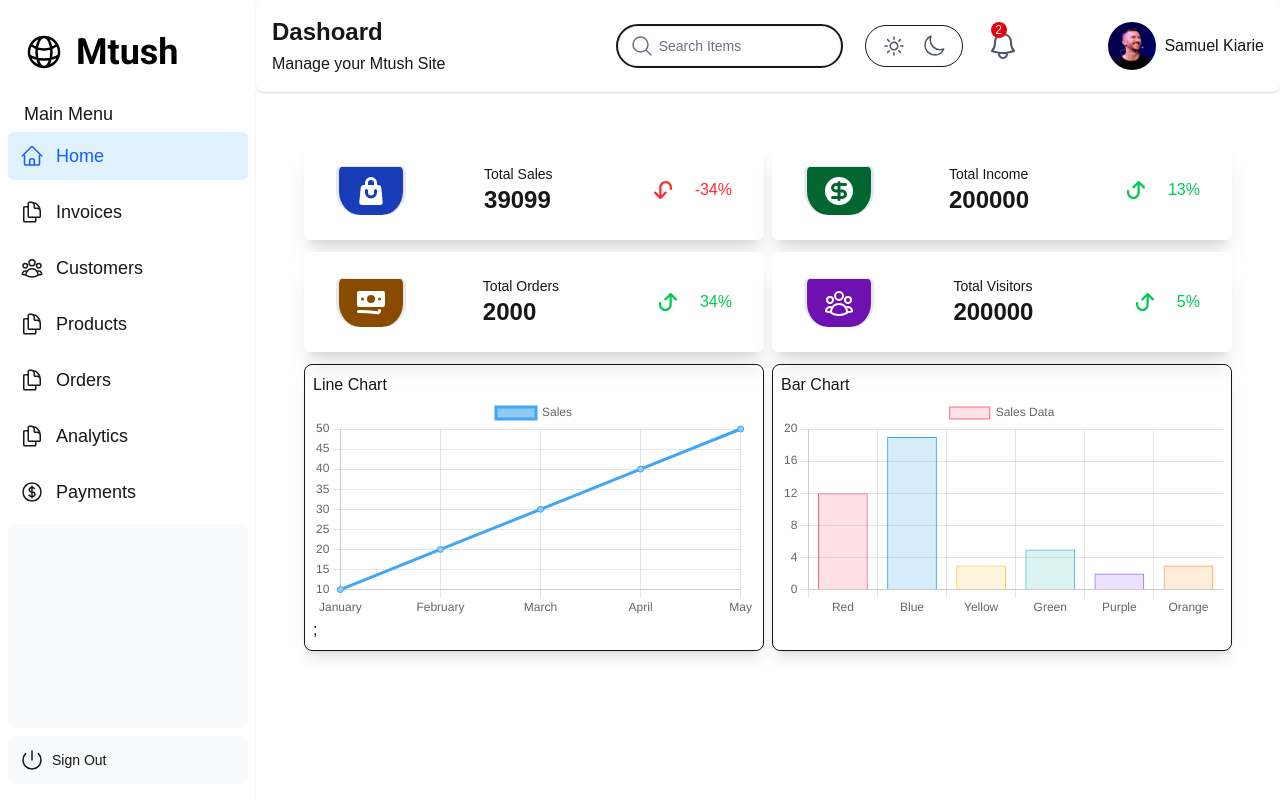
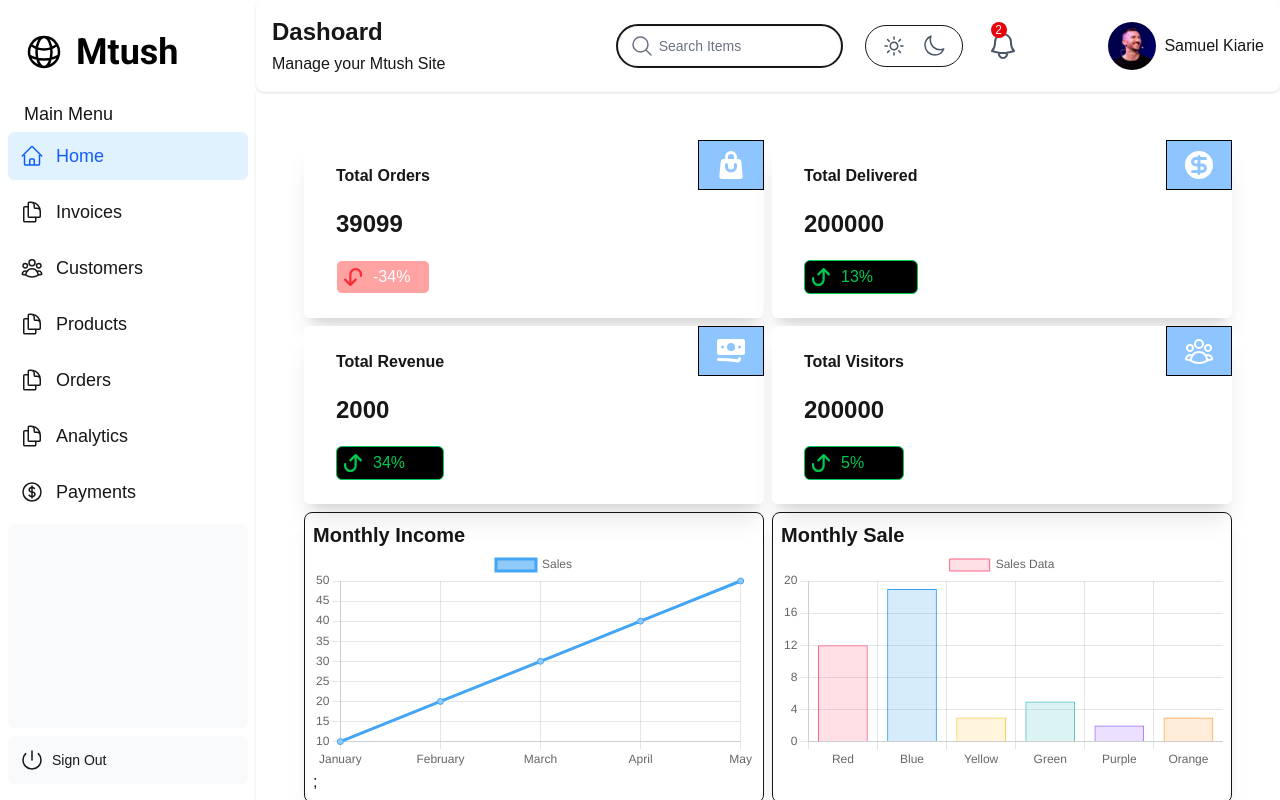
Before and after one commit to kiachkuda/Online-shop-dashboard, a Next.js app: page /dashboard in a window 1280 px wide. Built offline with nearby package versions, Linux system fonts and the light colour scheme; a web font is replaced by a local one.

Commit message:
Working on Production Error

```diff
--- a/app/dashboard/products/[id]/page.tsx
+++ b/app/dashboard/products/[id]/page.tsx
@@ -15,7 +15,7 @@ export default function Page(req: NextRequest ){
       try {
         const res = await fetch("/api/products/"+id);
         setData(await res.json());
-        console.log(data);
+
       } catch (err) {
         console.error("Error fetching products:", err);
       }
--- a/app/lib/mongodb.ts
+++ b/app/lib/mongodb.ts
@@ -1,10 +1,6 @@
 import { MongoClient, MongoClientOptions } from 'mongodb';
 
-
 const uri = process.env.MONGODB_URI as string;
-
-let client: MongoClient;
-let clientPromise: Promise<MongoClient>;
 
 if (!uri) {
   throw new Error('Please add your MongoDB URI to .env.local');
@@ -12,16 +8,22 @@ if (!uri) {
 
 const options: MongoClientOptions = {};
 
+let client: MongoClient;
+let clientPromise: Promise<MongoClient>;
+
+// Define a global type for reuse (only needed in dev)
+declare global {
+  // eslint-disable-next-line no-var
+  var _mongoClientPromise: Promise<MongoClient> | undefined;
+}
+
 if (process.env.NODE_ENV === 'development') {
-  // In development mode, use a global variable so that the value
-  // is preserved across module reloads caused by HMR (Hot Module Replacement).
-  if (!(global as any)._mongoClientPromise) {
+  if (!global._mongoClientPromise) {
     client = new MongoClient(uri, options);
-    (global as any)._mongoClientPromise = client.connect();
+    global._mongoClientPromise = client.connect();
   }
-  clientPromise = (global as any)._mongoClientPromise;
+  clientPromise = global._mongoClientPromise;
 } else {
-  // In production mode, it's best to not use a global variable.
   client = new MongoClient(uri, options);
   clientPromise = client.connect();
 }
--- a/app/ui/dashboard/charts/BarChart.tsx
+++ b/app/ui/dashboard/charts/BarChart.tsx
@@ -35,7 +35,7 @@ const data = {
 const BarChart = () => {
   return (
     <div className='p-2 w-full shadow-lg border rounded-lg'>
-      <h1>Bar Chart</h1>
+      <h1 className='text-xl font-bold'>Monthly Sale</h1>
       <Bar data={data} />
     </div>
   );
--- a/app/ui/dashboard/charts/Linechart.tsx
+++ b/app/ui/dashboard/charts/Linechart.tsx
@@ -25,7 +25,7 @@ const LineChart = () => {
    };
    return(
    <div className='p-2 w-full shadow-lg border rounded-lg'>
-      <h1>Line Chart</h1>
+      <h1 className="text-xl font-bold">Monthly Income</h1>
       <Line data={data}  />;
     </div>
    )
--- a/app/ui/dashboard/summary.tsx
+++ b/app/ui/dashboard/summary.tsx
@@ -6,10 +6,10 @@ export default function Summary()
 {
 
     const summaryData = [
-        {id:1, title:"Total Sales", stats:39099, percent:-34, icon:{icon:ShoppingBagIcon}, color:"bg-blue-800"},
-        {id:2, title:"Total Income", stats:200000, percent:13, icon:{icon:CurrencyDollarIcon}, color:"bg-green-800"},
-        {id:3, title:"Total Orders", stats:2000, percent:34, icon:{icon:BanknotesIcon}, color:"bg-yellow-800"},
-        {title:"Total Visitors", stats:200000, percent:5, icon:{icon:UserGroupIcon,}, color:"bg-purple-800", id:4},
+        {id:1, title:"Total Orders", stats:39099, percent:-34, icon:{icon:ShoppingBagIcon}},
+        {id:2, title:"Total Delivered", stats:200000, percent:13, icon:{icon:CurrencyDollarIcon}},
+        {id:3, title:"Total Revenue", stats:2000, percent:34, icon:{icon:BanknotesIcon}},
+        {title:"Total Visitors", stats:200000, percent:5, icon:{icon:UserGroupIcon,}},
 
     ];
 
@@ -21,29 +21,32 @@ export default function Summary()
                 return (
                     <div className="flex flex-col gap-1" key={data.id}>
                         {/* Top Content */}
-                        <div className="flex flex-cols  justify-between gap-5 px-8 py-6 shadow-xl bg-white rounded-md items-center ">
+                        <div className="flex flex-cols relative justify-between gap-5 px-8 py-6 shadow-xl bg-white rounded-md items-center ">
                             {/* Icon */}
-                            <div className={clsx(data.color,
-                                "border-r-3 rounded-b-3xl border-l-3 border-t-1 bg-blue-800 text-white border-gray-200 px-4 rounded-md py-2")} >
-                                <Icon className="w-8 h-8" />
-                            </div>
+
 
                             {/* Sale Summary */}
-                            <div className="flex flex-col">
-                                <h4 className="text-sm text-grey-600">{data.title}</h4>
+                            <div className="flex flex-col gap-5">
+                                <h4 className="text-md font-bold text-grey-600">{data.title}</h4>
                                 <h3 className="text-2xl font-extrabold">{data.stats}</h3>
-                            </div>
 
                                 {/* Percentage Change */}
-                            <div className={clsx("flex flex-row gap-5 items-end justify-end ml-5", { "text-green-500":data.percent > 0,  "text-red-500":data.percent < 0})}>
+                                <div className={clsx("flex flex-row gap-2 items-end p-1 border rounded-md ", { "text-green-500 bg-black":data.percent > 0,  "text-white bg-red-300":data.percent < 0})}>
                                     <span className={clsx({ "text-green-500":data.percent > 0,  "text-red-500":data.percent < 0})}>
                                     {data.percent<0?<ArrowUturnDownIcon className="w-6 h-6" />:<ArrowUturnUpIcon className="w-6 h-6" />}</span>
                                     {data.percent}%
                                 </div>
+                            </div>
+
+
+
+                            <div className={clsx(
+                                " absolute right-0 top-0  bg-blue-300 border border-black text-white px-4  py-2")} >
+                                <Icon className="w-8 h-8" />
+                            </div>
 
                         </div>
-                        {/* Graph representation */}
-                        <div className=""></div>
+
                     </div>
                 )
             })
```
Lines whose indentation alone changed are shown as unchanged.
